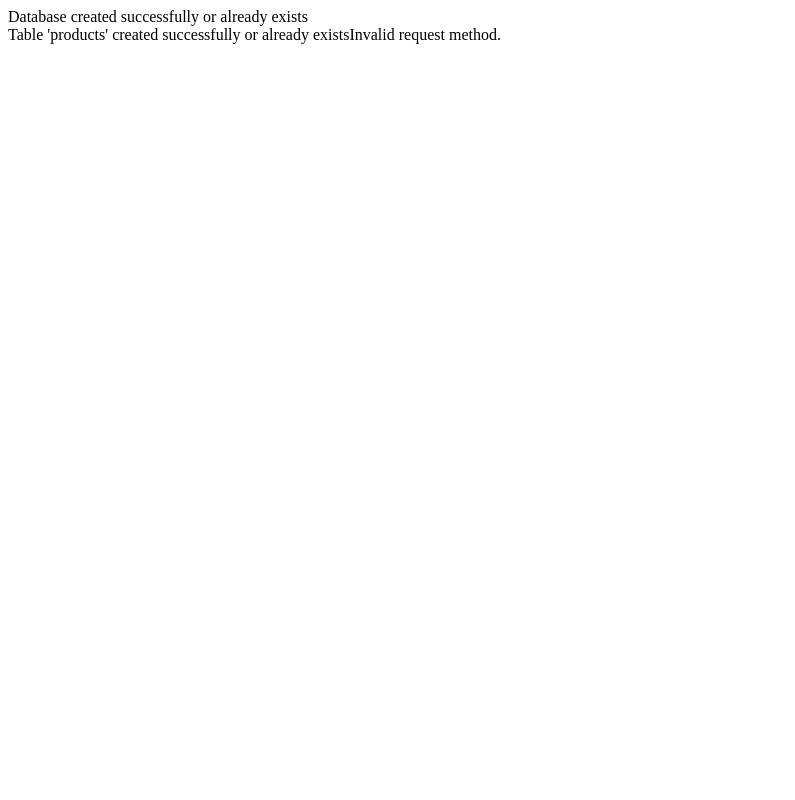
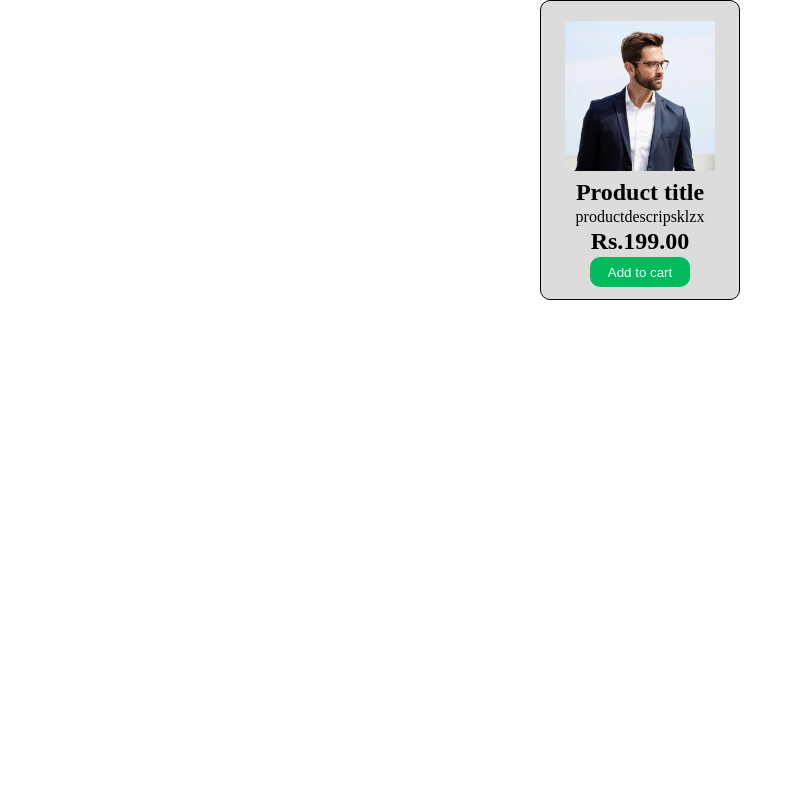
Before and after one commit to tharindumendis/lattelane, a PHP site: page /req.php in a window 1280 px wide. Shown: the whole page, without its empty margins (0-795 px from the left). Run offline with PHP 8.4, Linux system fonts and the light colour scheme; data that the repository does not hold is empty.

Commit message:
Added the product page

```diff
--- a/addProductForm.php
+++ b/addProductForm.php
@@ -84,6 +84,5 @@ if ($_SERVER["REQUEST_METHOD"] == "POST") {
 } else {
     echo "Invalid request method.<br>";
 }
-
 $conn->close();
 ?>
--- a/dataBase.php
+++ b/dataBase.php
@@ -17,9 +17,9 @@ if ($conn->connect_error) {
 // Create database if not exists
 $sql = "CREATE DATABASE IF NOT EXISTS $dbname";
 if ($conn->query($sql) === TRUE) {
-    echo "Database created successfully or already exists<br>";
+    //echo "Database created successfully or already exists<br>";
 } else {
-    echo "Error creating database: " . $conn->error . "<br>";
+    //echo "Error creating database: " . $conn->error . "<br>";
 }
 
 // Select the database
@@ -37,10 +37,7 @@ $sql = "CREATE TABLE IF NOT EXISTS products (
 )";
 
 if ($conn->query($sql) === TRUE) {
-    echo "Table 'products' created successfully or already exists";
+    // "Table 'products' created successfully or already exists";
 } else {
-    echo "Error creating table: " . $conn->error;
+    //echo "Error creating table: " . $conn->error;
 }
-
-
-?>
--- a/req.php
+++ b/req.php
@@ -1,45 +1,70 @@
-<?php
-require_once 'dataBase.php';
-if ($_SERVER["REQUEST_METHOD"] == "POST") {
-    $productName = $_POST["product_name"];
-    $description = $_POST["description"];
-    $category = $_POST["category"];
-    $price = $_POST["price"];
-    $cost = $_POST["cost"];
-    echo "<br>";
-    print_r($_FILES);
-    echo "<br>";
-    echo "<br>";
-    echo "<br>";
-    echo "<br>";
+<!DOCTYPE html>
+<html lang="en">
 
-    // Handle file upload
-    if (!empty($_FILES["productImage"])) {
-        $targetDir = "uploads/";
-        $targetFile = $targetDir . basename($_FILES["productImage"]["name"]);
-        move_uploaded_file($_FILES["productImage"]["tmp_name"], $targetFile);
-    } else {
-        echo "No file uploaded.<br>";
-    }
+<head>
+    <meta charset="UTF-8">
+    <meta name="viewport" content="width=device-width, initial-scale=1.0">
+    <title>Document</title>
+    <link rel="stylesheet" href="src/req.css">
+</head>
 
-    // Insert data into the database
-    if (isset($_FILES["productImage"])) {
-        echo "File added successfully.<br>";
-        $sql = "INSERT INTO products (product_name, description, category, image_path, price, cost)
-        VALUES ('$productName', '$description', '$category', '$targetFile', $price, $cost)";
-    } else {
-        echo "File did not add successfully.<br>";
-        $sql = "INSERT INTO products (product_name, description, category, price, cost)
-        VALUES ('$productName', '$description', '$category', $price, $cost)";
-    }
-    if ($conn->query($sql) === True) {
-        echo "Data added successfully.<br>";
-    } else {
-        echo "Data did not add successfully.<br>";
-    }
-} else {
-    echo "Invalid request method.<br>";
-}
+<body>
+    <div class="productCardContainer" id="productCardContainer">
+        <div class="productcard">
+            <div class="productcardimg">
+                <img src="uploads/samplepic.jpg" alt="" class="productimg">
+            </div>
+            <div class="producttitle">
+                <h2>Product title</h2>
+            </div>
+            <div class="productdescription">
+                <p>productdescripsklzx</p>
+            </div>
+            <div class="productprice">
+                <h2>Rs.199.00</h2>
+            </div>
+            <div class="productbtncontainer">
+                <button class="productbtn" id="addtocart">Add to cart</button>
+            </div>
+        </div>
 
-$conn->close();
-?>
+        <?php
+        require_once 'dataBase.php';
+
+        // SQL QUERY
+        $query = "SELECT * FROM `products`;";
+
+        // FETCHING DATA FROM DATABASE
+        $result = $conn->query($query);
+
+        if ($result->num_rows > 0) {
+            // OUTPUT DATA OF EACH ROW
+            while ($row = $result->fetch_assoc()) {
+                echo "
+                <div class='productcard'>
+                    <div class='productcardimg'>
+                        <img src='{$row['image_path']}' alt='' class='productimg'>
+                    </div>
+                    <div class='producttitle'>
+                        <h2>{$row['product_name']}</h2>
+                    </div>
+                    <div class='productdescription'>
+                        <p>{$row['description']}</p>
+                    </div>
+                    <div class='productprice'>
+                        <h2>Rs.{$row['price']}</h2>
+                    </div>
+                    <div class='productbtncontainer'>
+                        <button class='productbtn' id='addtocart'>Add to cart</button>
+                    </div>
+                </div>";
+            }
+        }
+
+        $conn->close();
+        ?>
+    </div>
+</body>
+</body>
+
+</html>
--- a/sample.html
+++ b/sample.html
@@ -8,10 +8,7 @@
 </head>
 
 <body>
-    <form action="req.php" method="post" enctype="multipart/form-data">
-        <input type="file" name="image" id="image">
-        <button>submit</button>
-    </form>
+
 </body>
 
 </html>
--- /dev/null
+++ b/src/req.css
@@ -0,0 +1,42 @@
+*{
+    margin: 0;
+    padding: 0;
+    box-sizing: border-box;
+}
+.productCardContainer{
+    display: flex;
+    flex-wrap: wrap;
+    align-items: center;
+    justify-content: space-around;
+    align-content: space-around;
+}
+.productcard{
+    display: flex;
+    width: 200px;
+    height: 300px;
+    border: 1px solid black;
+    border-radius: 10px;
+    margin-bottom: 15px;
+    flex-direction: column;
+    flex-wrap: nowrap;
+    align-items: center;
+    justify-content: center;
+    background-color: rgb(220, 220, 220);
+}
+.productcard img{
+    width: 150px;
+    height: 150px;
+    margin: 10px;
+}
+.productcard :nth-child(1){
+    margin-bottom: 2px;
+}
+
+.productbtncontainer button{
+    background-color: rgb(0, 186, 93);
+    color: white;
+    width: 100px;
+    height: 30px;
+    border-radius: 10px;
+    border: none;
+}
```
Also changed, not shown: uploads/samplepic.jpg (added).
